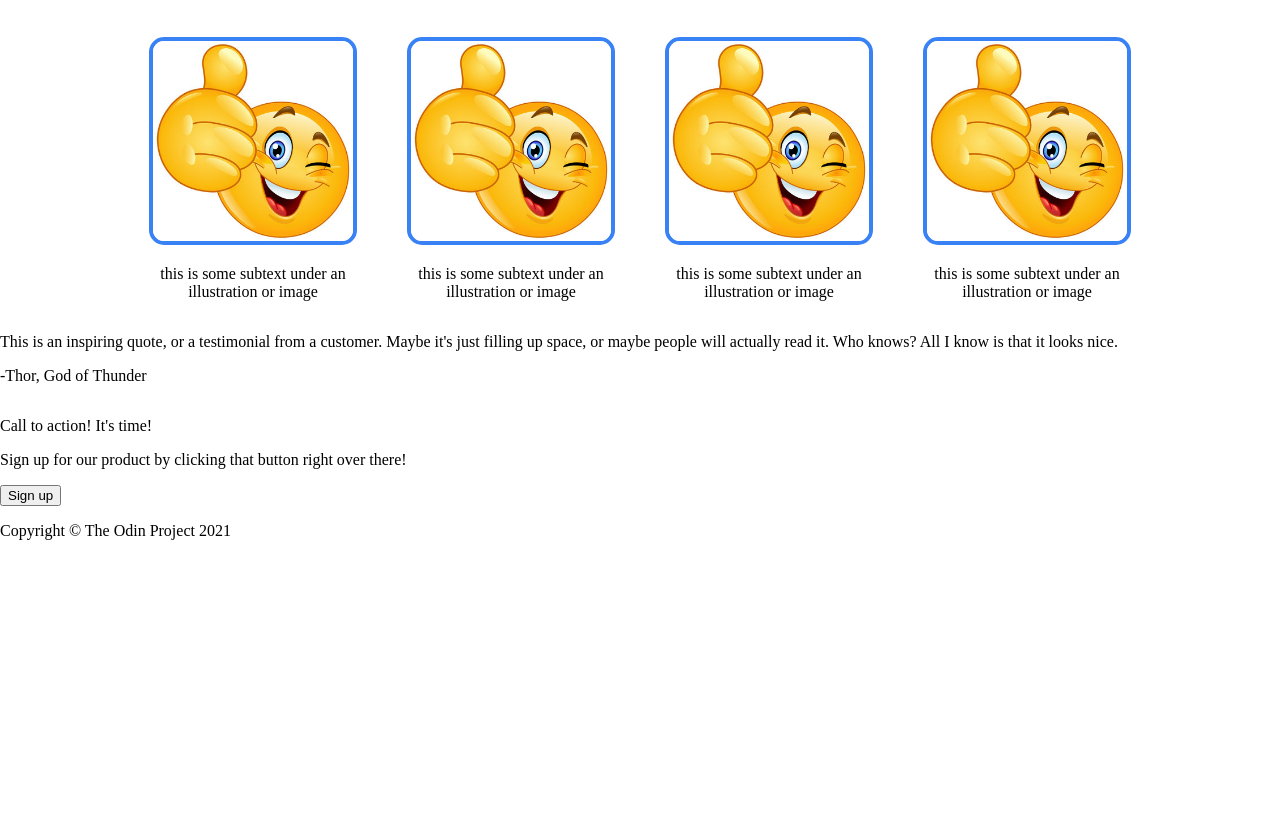
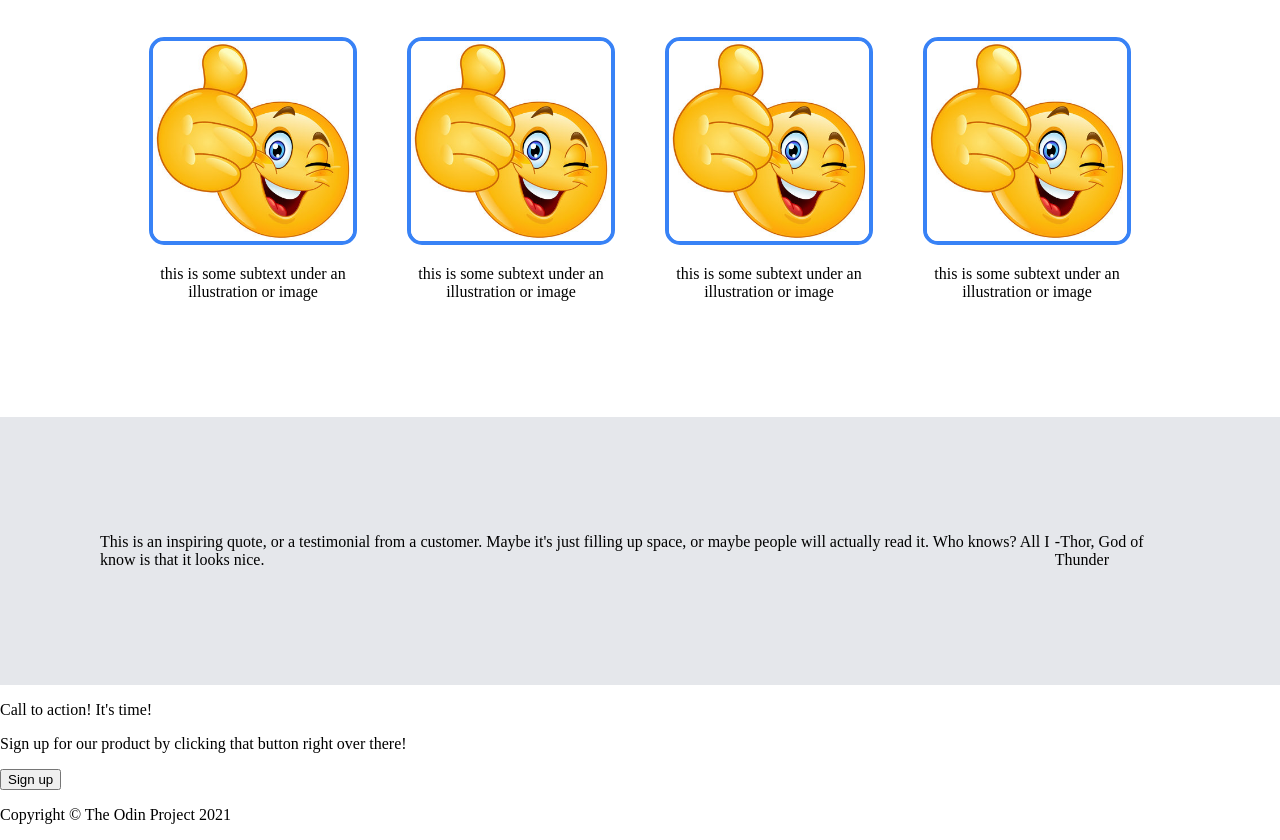
Before and after one commit to KevinRivera21/odin-landing-page, a plain HTML site: page index.html in a window 1280 px wide. Shown: the part 725-1565 px from the top of the page. Before the commit the page ends 1281 px from the top, so only its background shows below. Drawn offline with Linux system fonts and the light colour scheme.

Commit message:
Set quote section to flexbox

```diff
--- a/style.css
+++ b/style.css
@@ -79,7 +79,7 @@ a {
 .middle-section {
     display: flex;
     justify-content: center;
-
+    padding-bottom: 100px;
 }
 
 .cards-container {
@@ -104,3 +104,10 @@ a {
 .card-subtext {
     text-align: center;
 }
+
+.quote-section {
+    display: flex;
+    margin: 0;
+    padding: 100px;
+    background-color: #E5E7EB;
+}
```
